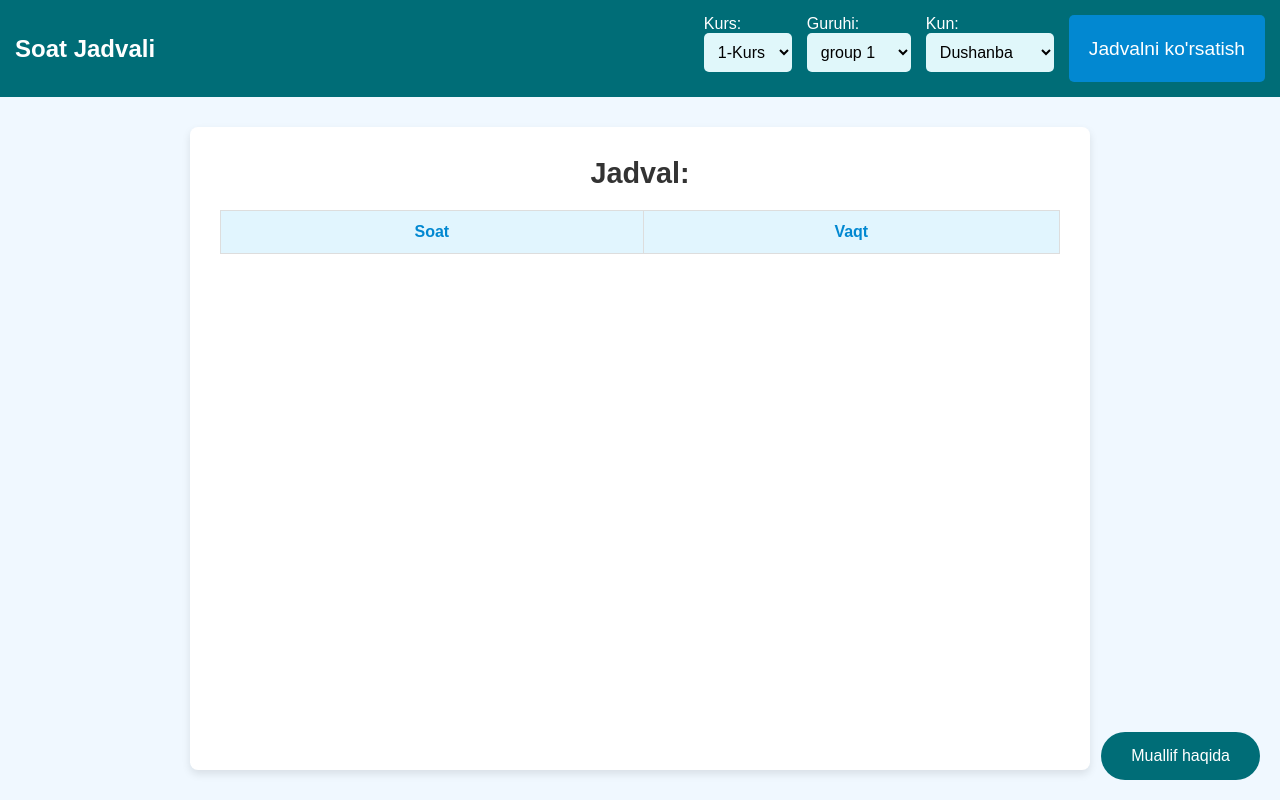
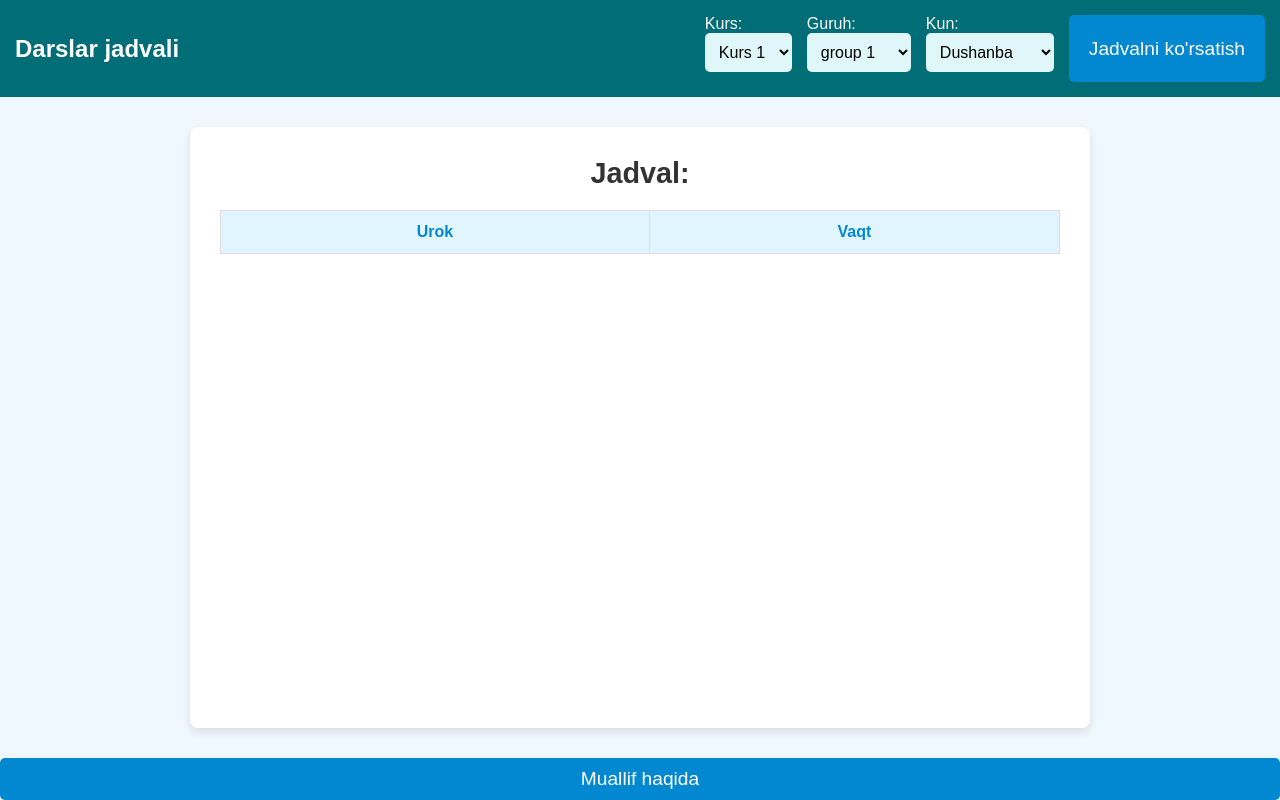
Before and after one commit to Hiki0611/darslar-tartibi.github.io, a plain HTML site: page index.html in a window 1280 px wide. Drawn offline with Linux system fonts and the light colour scheme.

Commit message:
Update index.html

```diff
--- a/index.html
+++ b/index.html
@@ -3,27 +3,27 @@
 <head>
   <meta charset="UTF-8">
   <meta name="viewport" content="width=device-width, initial-scale=1.0">
-  <title>Soat Jadvali</title>
+  <title>Расписание Уроков</title>
   <link rel="stylesheet" href="style.css">
 </head>
 <body>
   <header>
     <nav class="navbar">
       <div class="logo">
-        <h1>Soat Jadvali</h1>
+        <h1>Darslar jadvali</h1>
       </div>
       <div class="navbar-links">
         <form id="schedule-form">
           <div class="form-group">
             <label for="course">Kurs:</label>
             <select id="course">
-              <option value="1-course">1-Kurs</option>
-              <option value="2-course">2-Kurs</option>
+              <option value="1-course">Kurs 1</option>
+              <option value="2-course">Kurs 2</option>
             </select>
           </div>
 
           <div class="form-group">
-            <label for="group">Guruhi:</label>
+            <label for="group">Guruh:</label>
             <select id="group"></select>
           </div>
 
@@ -50,25 +50,27 @@
     <table id="schedule-table">
       <thead>
         <tr>
-          <th>Soat</th>
+          <th>Urok</th>
           <th>Vaqt</th>
         </tr>
       </thead>
       <tbody>
-        <!-- Jadval shu yerga yuklanadi -->
+        <!-- Jadval bu yerga yuklanadi -->
       </tbody>
     </table>
   </div>
 
-  <div class="modal" id="about-author-modal">
+  <!-- Knpka "Muallif haqida" va modali oynasi -->
+  <button id="author-btn">Muallif haqida</button>
+
+  <div id="author-modal" class="modal">
     <div class="modal-content">
-      <span class="close" id="close-modal-btn">&times;</span>
+      <span id="close-btn" class="close">&times;</span>
       <h2>Muallif haqida</h2>
-      <p>Ushbu saytni yaratgan muallif haqida ma'lumotlar.</p>
+      <p>Ushbu dastur Farg`ona viloyati, So`x tumanidagi Texnikumning 1 kurs 3-24 guruh talabasi GOFURJONOV HIKMATULLO tomonidan Texnikum talabalari uchun yaratildi.</p>
+      <p>Telefon raqam: +998 99 141 98 36</p>
     </div>
   </div>
-
-  <button id="about-author-btn" class="about-author-btn">Muallif haqida</button>
 
   <script src="script.js"></script>
 </body>
```
